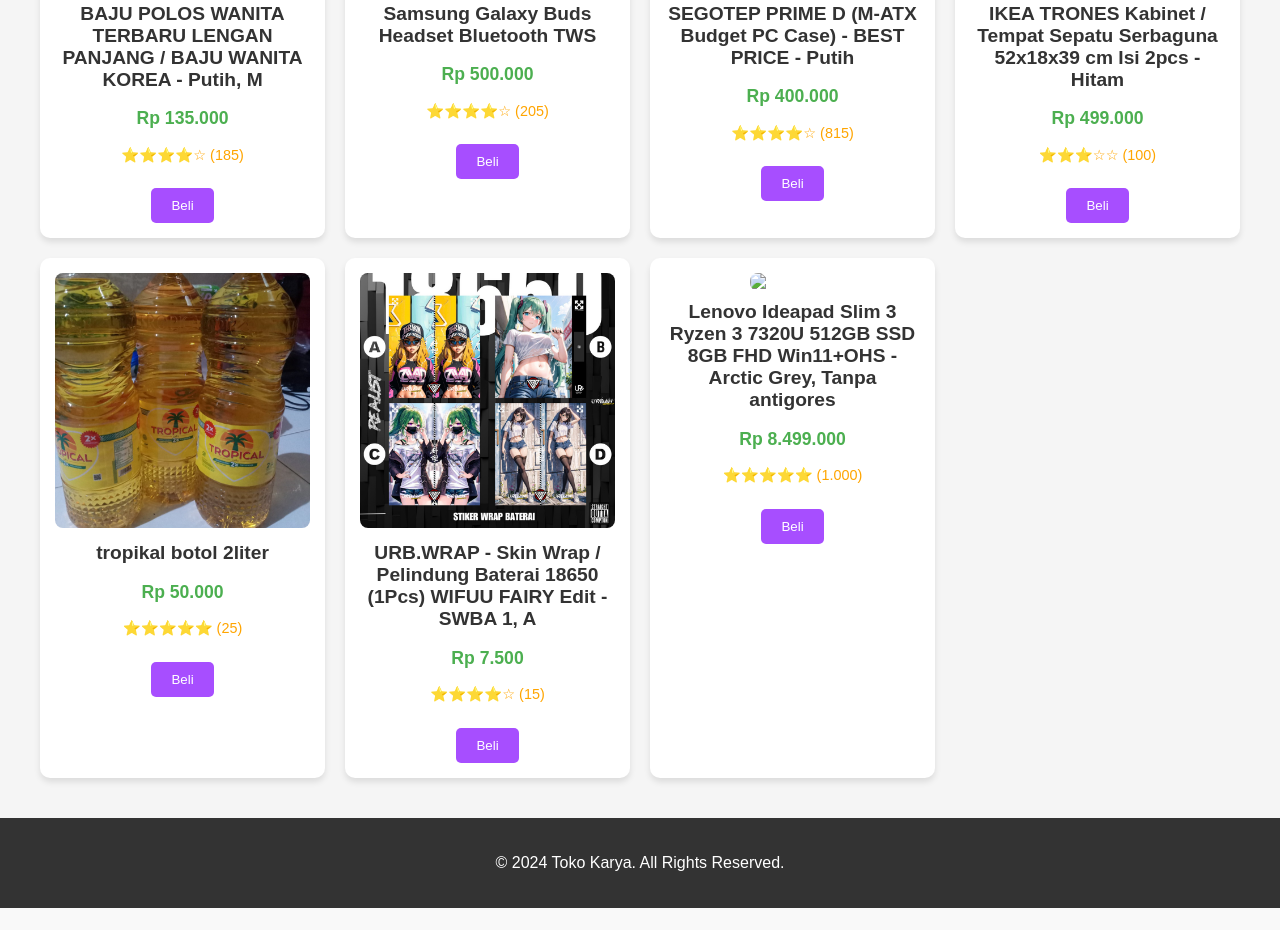
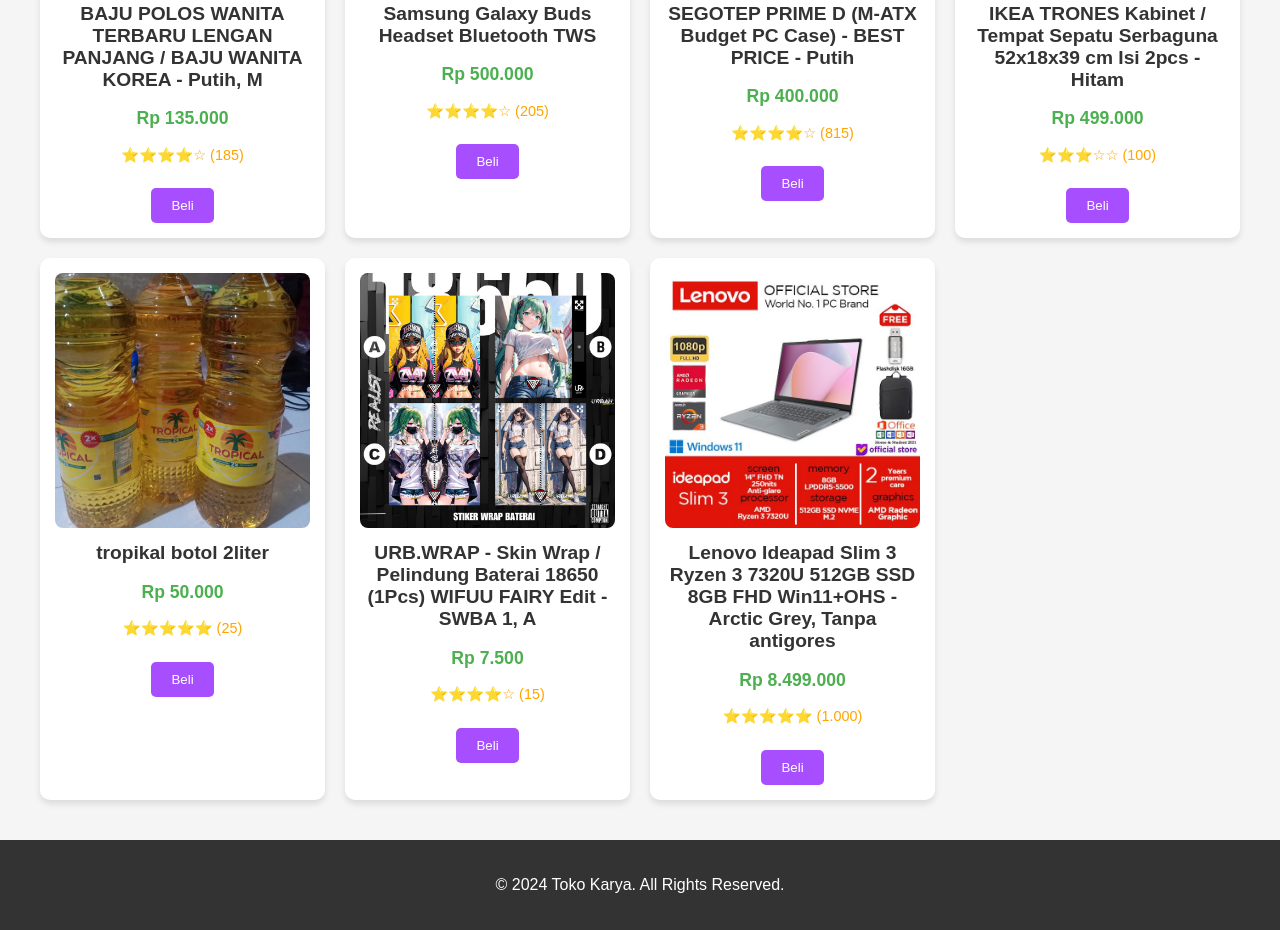
Before and after one commit to dimasnu19/test-1, a plain HTML site: page produk.html in a window 1280 px wide. Shown: the part 1629-2559 px from the top of the page. Before the commit the page ends 2537 px from the top, so only its background shows below. Drawn offline with Linux system fonts and the light colour scheme.

Commit message:
Update produk.html

```diff
--- a/produk.html
+++ b/produk.html
@@ -165,7 +165,7 @@
           </div>
 
           <div class="product-card">
-            <img src="imgbox/lenovo.jpg" alt="Product 3" />
+            <img src="lenovo.jpg" alt="Product 3" />
             <h2>
               Lenovo Ideapad Slim 3 Ryzen 3 7320U 512GB SSD 8GB FHD Win11+OHS -
               Arctic Grey, Tanpa antigores
```
